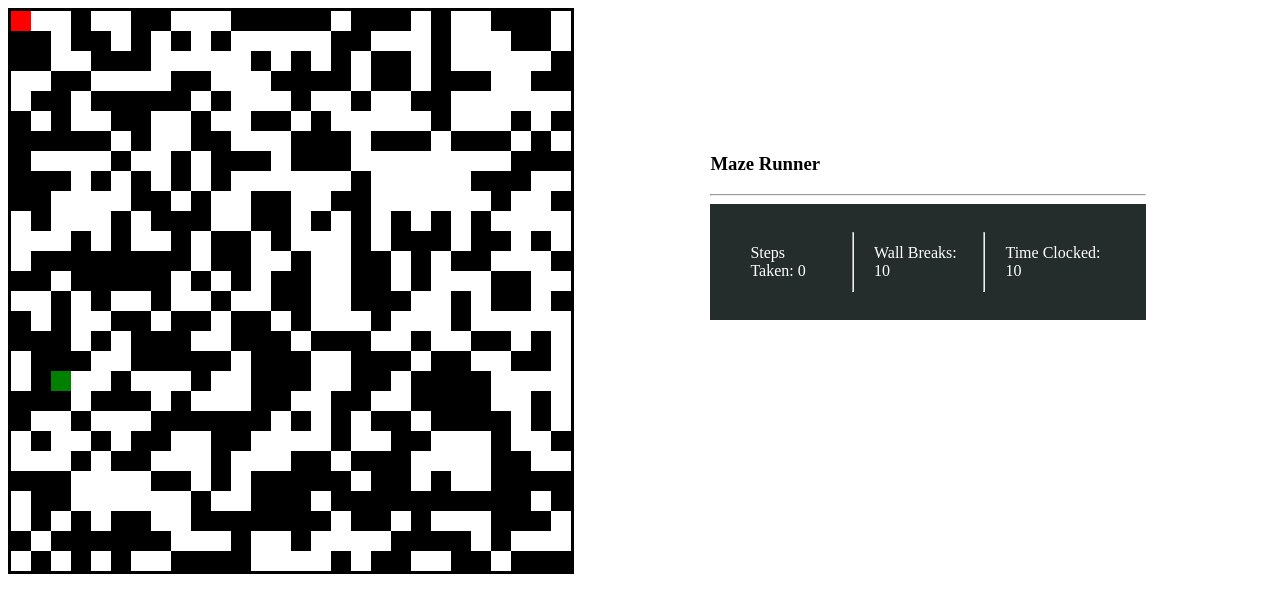
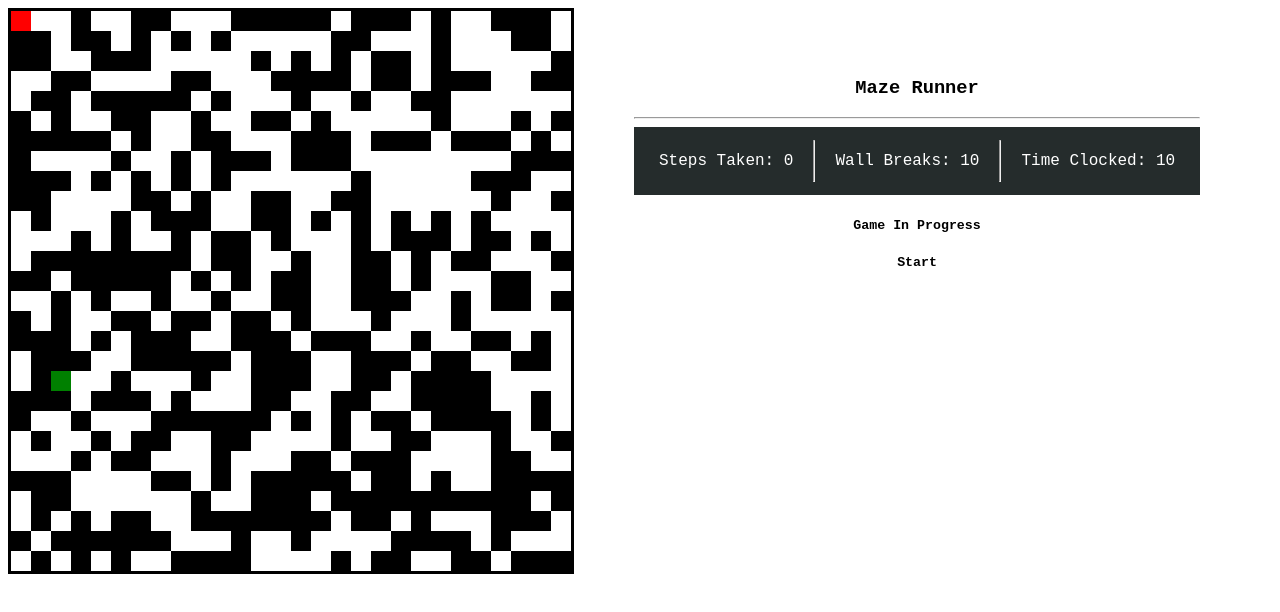
Before and after one commit to zaid-jan/MazeRunner, a website: page public/html/index.html in a window 1280 px wide. Drawn offline with Linux system fonts and the light colour scheme.

Commit message:
man i need css skills

```diff
--- a/public/css/main.css
+++ b/public/css/main.css
@@ -8,24 +8,38 @@
 }
 #main {
     display: flex;
-
 }
 #game {
     border-style: solid;
 }
 
 #score {
-    padding: 10%;
+    width: auto;
+    padding: 50px;
     margin-left: 10px;
 }
 
 #inner {
     background-color: rgb(37, 44, 44);
     display: flex;
-    padding: 20px;
+    padding: 5px;
+    width: auto;
 }
 
 .unit {
     margin: 20px;
     color: white;
+    font-family: 'Courier New', Courier, monospace
 }
+#title {
+    text-align: center;
+    font-family: 'Courier New', Courier, monospace
+}
+#status {
+    text-align: center;
+    font-family: 'Courier New', Courier, monospace
+}
+#rules {
+    text-align: center;
+    font-family: 'Courier New', Courier, monospace
+}
--- a/public/html/index.html
+++ b/public/html/index.html
@@ -13,12 +13,14 @@
         <div id="game"></div>
         <div id="score">
             <div>
-                <h3>Maze Runner</h3><hr>
+                <h3 id="title">Maze Runner</h3><hr>
                 <div id=inner>
                     <div class="unit">Steps Taken: <label id=steps></label></div><hr>
                     <div class="unit">Wall Breaks: <label id=powers></label></div> <hr>
                     <div class="unit">Time Clocked: <label id=time>0</label></div>
                 </div>
+                <h5 id="status">Game In Progress</h5>
+                <h5 id="rules">Start</h5>
             </div>
         </div>
     </div>
--- a/public/js/index.js
+++ b/public/js/index.js
@@ -35,7 +35,7 @@ document.onkeydown = (e) => {
 			}
 		}
 		else
-			alert("not cool fam");
+			console.log("not cool fam");
     }
     else if (e.keyCode == '40') {
 		// down arrow
@@ -50,7 +50,7 @@ document.onkeydown = (e) => {
 			}
 		}
 		else
-			alert("not cool fam");
+			console.log("not cool fam");
     }
     else if (e.keyCode == '37') {
 		// left arrow
@@ -65,7 +65,7 @@ document.onkeydown = (e) => {
 			}
 		}
 		else
-			alert("not cool fam");
+			console.log("not cool fam");
     }
     else if (e.keyCode == '39') {
 		//right arrow
@@ -80,7 +80,7 @@ document.onkeydown = (e) => {
 			}
 		}
 		else
-			alert("not cool fam");
+			console.log("not cool fam");
     }
 }
 
@@ -122,8 +122,11 @@ const resetPositionBackground = (i, j, color) => {
 }
 
 const inBounds = (i, j) => {
-	if( i < 0 || i >= size || j < 0 || j >= size)
+	if( i < 0 || i >= size || j < 0 || j >= size){
+		document.getElementById("rules").innerHTML = "Out Of Bounds"
 		return false;
+	}
+	document.getElementById("rules").innerHTML = "Go On"
 	return true;
 }
 
@@ -136,6 +139,7 @@ const isWallBreakMove = (x, y) => {
 
 const wallBreakMove = (auxI, auxJ) => {
 	console.log("i",auxI,"j",auxJ,"wallBreak", wallBreak);
+	document.getElementById("rules").innerHTML = "Wall Broken"
 	// document.getElementById("score").innerHTML += `WallBreak ${wallBreak} at ${auxI}, ${auxJ}<br>`
 	if(wallBreak > 0){
 		maze[auxI][auxJ] = 0;
@@ -144,7 +148,7 @@ const wallBreakMove = (auxI, auxJ) => {
 		updatePosition("red");
 	}
 	else {
-		alert("ran out of powers")
+		console.log("ran out of powers")
 		//run dfs to end game
 	}
 
@@ -205,7 +209,7 @@ const isGameWon = () => {
 }
 
 const gameWon = () => {
-	alert("gameWon")
+	document.getElementById("status").innerHTML = "Game Won";
 	setTimeout(() => {
 		document.location.reload(true);
 	}, 2000)
```
